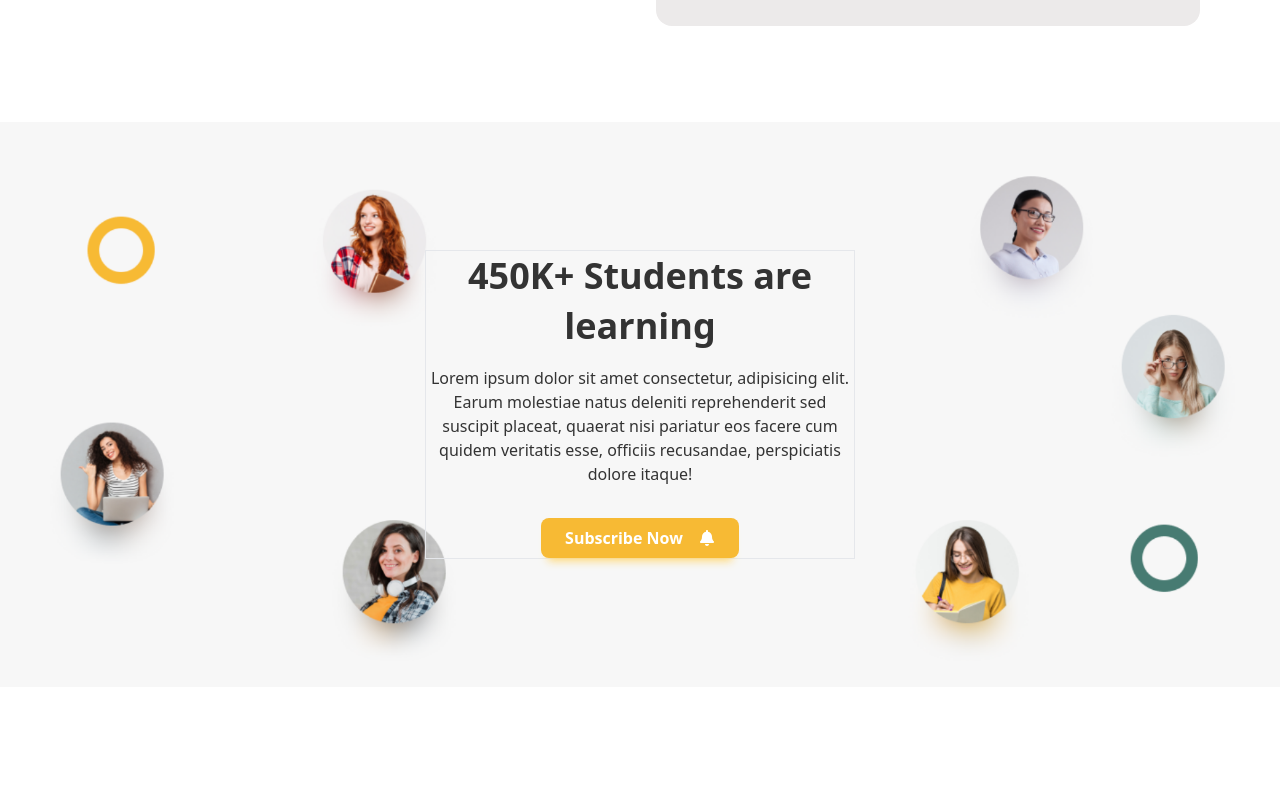
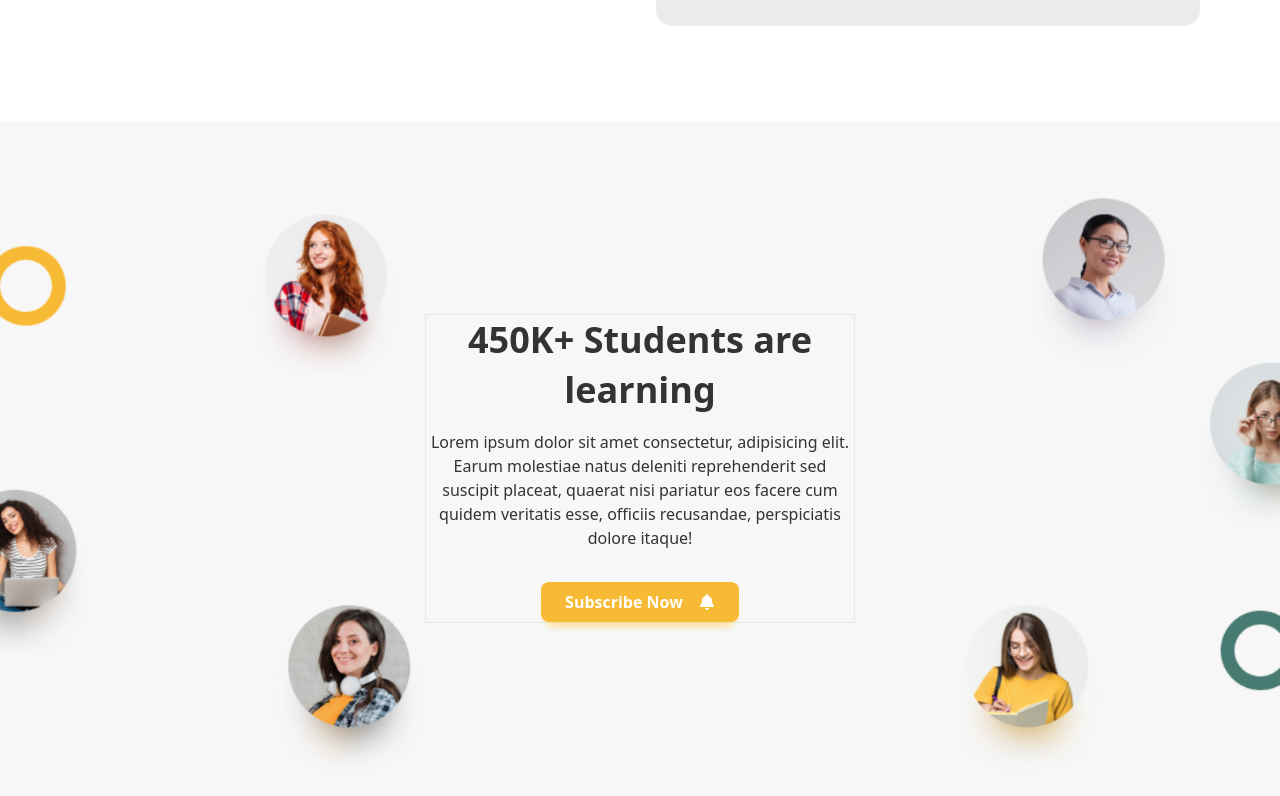
Before and after one commit to alonzojoe/E-Learning, a React (Vite) app: page / in a window 1280 px wide. Shown: the part 1643-2439 px from the top of the page. Before the commit the page ends 2330 px from the top, so only its background shows below. Built offline with nearby package versions, Linux system fonts and the light colour scheme.

Commit message:
feat: add animation scale inn Subscribers comp

```diff
--- a/src/components/Subscribers/Subscribers.jsx
+++ b/src/components/Subscribers/Subscribers.jsx
@@ -12,8 +12,18 @@ const bgStyle = {
 const Subscribers = () => {
   return (
     <section className="bg-[#f7f7f7]">
-      <div className="container py-28 md:py-32" style={bgStyle}>
-        <div className="flex flex-col justify-center">
+      <motion.div
+        initial={{ opacity: 0 }}
+        whileInView={{ opacity: 1 }}
+        className="container py-24 md:py-48"
+        style={bgStyle}
+      >
+        <motion.div
+          initial={{ opacity: 0, scale: 0.5 }}
+          whileInView={{ opacity: 1, scale: 1 }}
+          transition={{ duration: 0.6, ease: "easeInOut" }}
+          className="flex flex-col justify-center"
+        >
           <div className="text-center space-y-4 lg:max-w-[430px] mx-auto border-solid border-[1px]">
             <h1 className="text-4xl font-bold !leading-snug">
               450K+ Students are learning
@@ -32,8 +42,8 @@ const Subscribers = () => {
               <FaBell className="group-hover:animate-bounce group-hover:text-lg duration-200" />
             </a>
           </div>
-        </div>
-      </div>
+        </motion.div>
+      </motion.div>
     </section>
   );
 };
```
